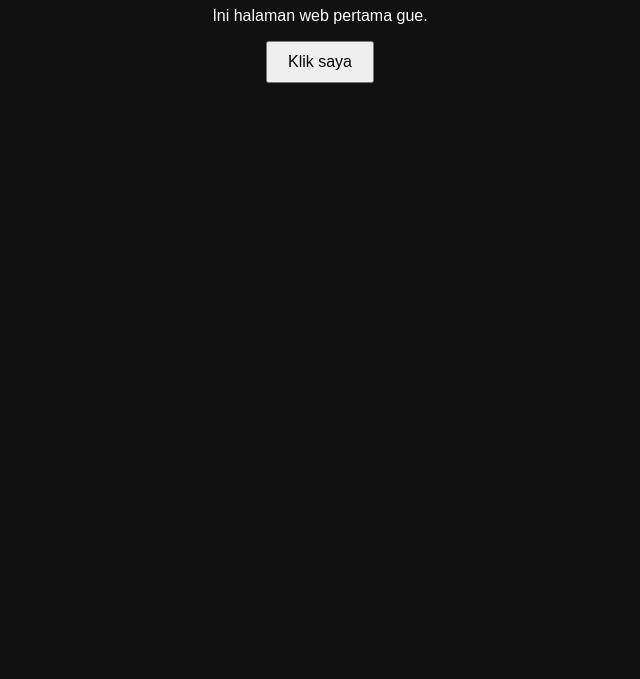
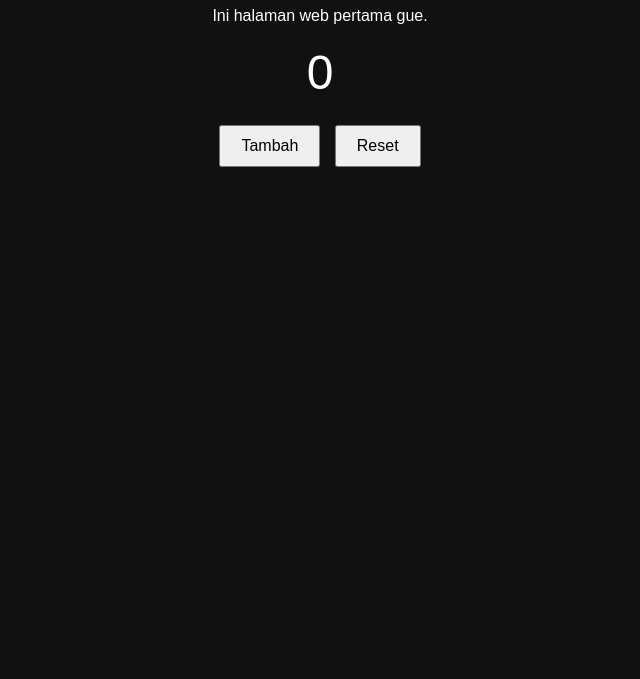
Before and after one commit to fikriwahid8/proyek-web, a plain HTML site: page index.html in a window 1280 px wide. Shown: the part 121-800 px from the top of the page, without its empty margins (320-960 px from the left). Drawn offline with Linux system fonts and the light colour scheme.

Commit message:
Tambah counter

```diff
--- a/index.html
+++ b/index.html
@@ -5,16 +5,25 @@
   <style>
     body { font-family: sans-serif; background: #111; color: #fff; text-align: center; padding: 40px; }
     h1 { color: #4ade80; }
-    button { padding: 10px 20px; font-size: 16px; }
+    button { padding: 10px 20px; font-size: 16px; margin: 5px; }
+    #angka { font-size: 48px; margin: 20px; }
   </style>
 </head>
 <body>
   <h1>Halo, dunia!</h1>
   <p>Ini halaman web pertama gue.</p>
-  <button onclick="ubah()">Klik saya</button>
+  <div id="angka">0</div>
+  <button onclick="tambah()">Tambah</button>
+  <button onclick="reset()">Reset</button>
   <script>
-    function ubah() {
-      document.querySelector("h1").textContent = "JavaScript jalan!";
+    let hitung = 0;
+    function tambah() {
+      hitung = hitung + 1;
+      document.getElementById("angka").textContent = hitung;
+    }
+    function reset() {
+      hitung = 0;
+      document.getElementById("angka").textContent = hitung;
     }
   </script>
 </body>
```
